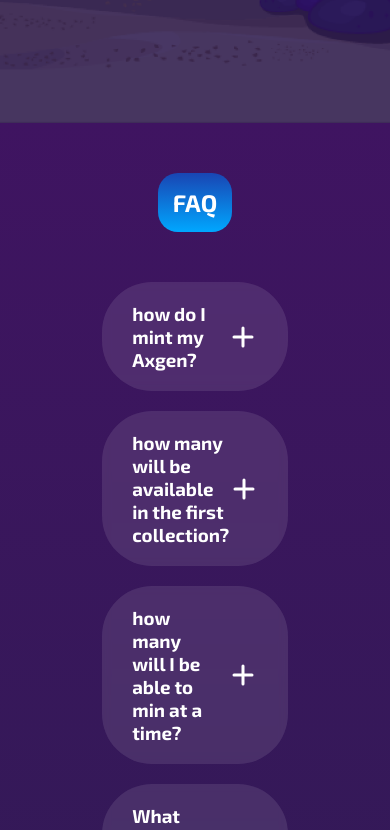
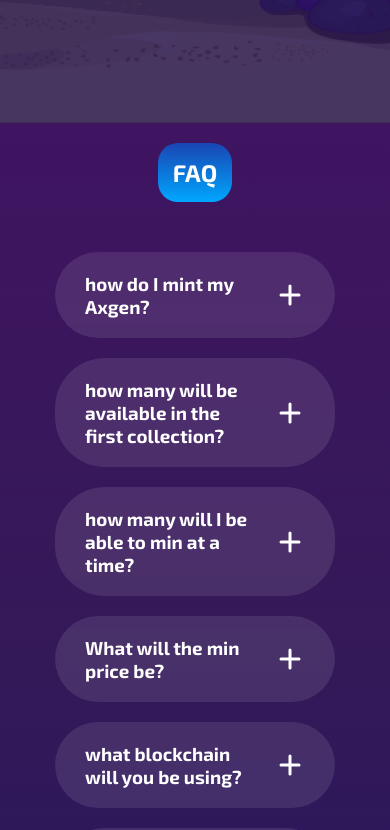
Before and after one commit to Whizzie99/axgen-client, a React (Create React App) app: page / in a window 390 px wide. Shown: the part 5980-6810 px from the top of the page. Built offline with nearby package versions, Linux system fonts and the light colour scheme.

Commit message:
add responsiveness to utility and faq

```diff
--- a/src/components/Faq/styles.js
+++ b/src/components/Faq/styles.js
@@ -2,12 +2,20 @@ import styled from "styled-components";
 
 export const StyledWrapper = styled.div`
   background: var(--purple-gradient-1);
-  padding: 50px;
+  padding: 20px;
+
+  @media screen and (min-width: 1200px) {
+    padding: 50px;
+  }
 `;
 
 export const StyledFaq = styled.div`
   margin: 50px auto;
-  width: 80%;
+  /* width: 80%; */
+
+  @media screen and (min-width: 1200px) {
+    width: 80%;
+  }
 `;
 
 export const StyledFaqItem = styled.div`
--- a/src/components/Utility/Utility.jsx
+++ b/src/components/Utility/Utility.jsx
@@ -21,9 +21,14 @@ const Utility = () => {
             <Swiper
               modules={[Navigation]}
               spaceBetween={30}
-              slidesPerView={3}
+              slidesPerView={1}
               navigation={true}
               loop={true}
+              breakpoints={{
+                1200: {
+                  slidesPerView: 3,
+                },
+              }}
             >
               {utilities.map((utility, i) => (
                 <SwiperSlide key={i}>
--- a/src/components/shared/Container/styles.js
+++ b/src/components/shared/Container/styles.js
@@ -3,4 +3,8 @@ import styled from "styled-components";
 export const StyledContainer = styled.div`
   width: 80%;
   margin: 0 auto;
+
+  @media screen and (min-width: 1200px) {
+    width: 80%;
+  }
 `;
```
